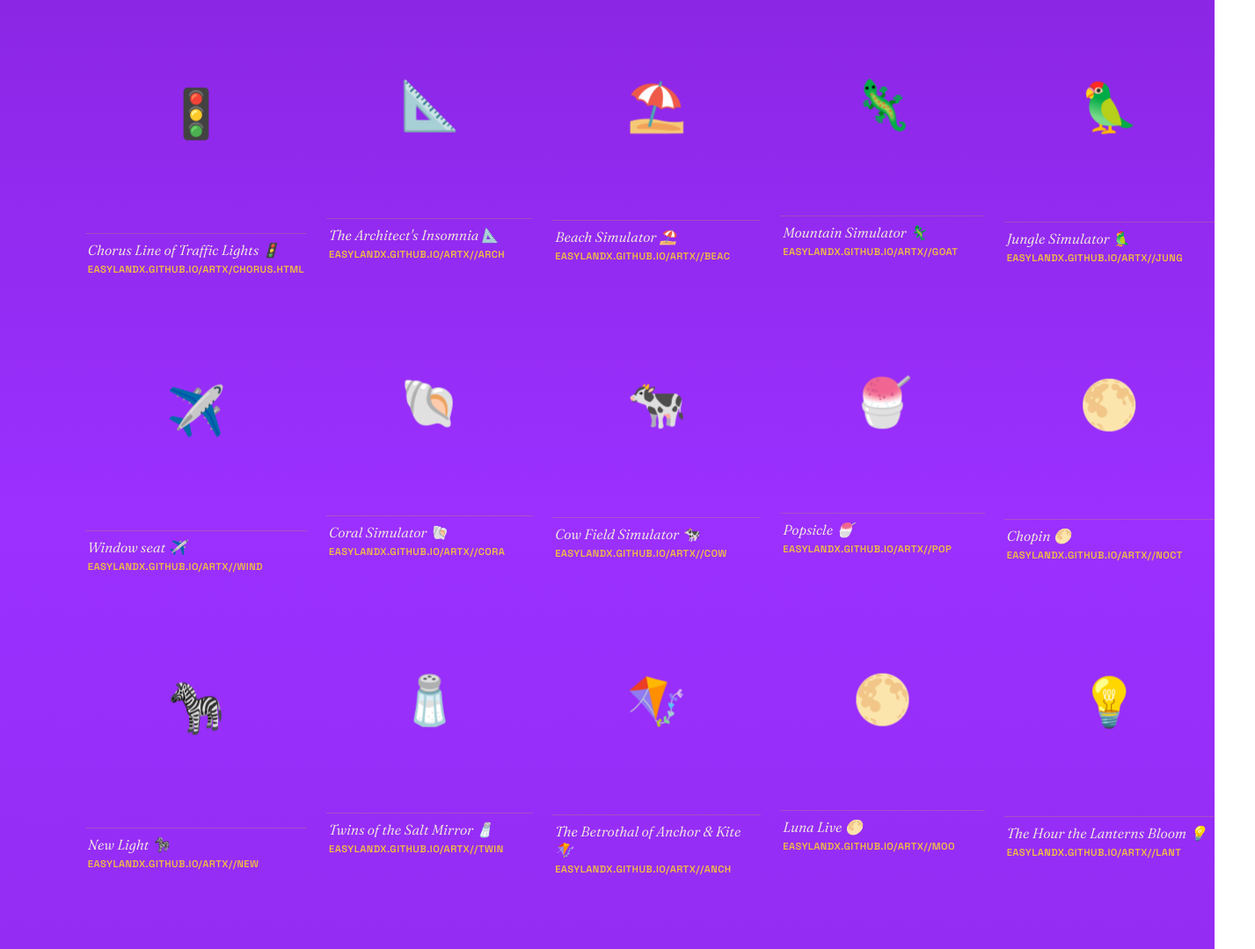
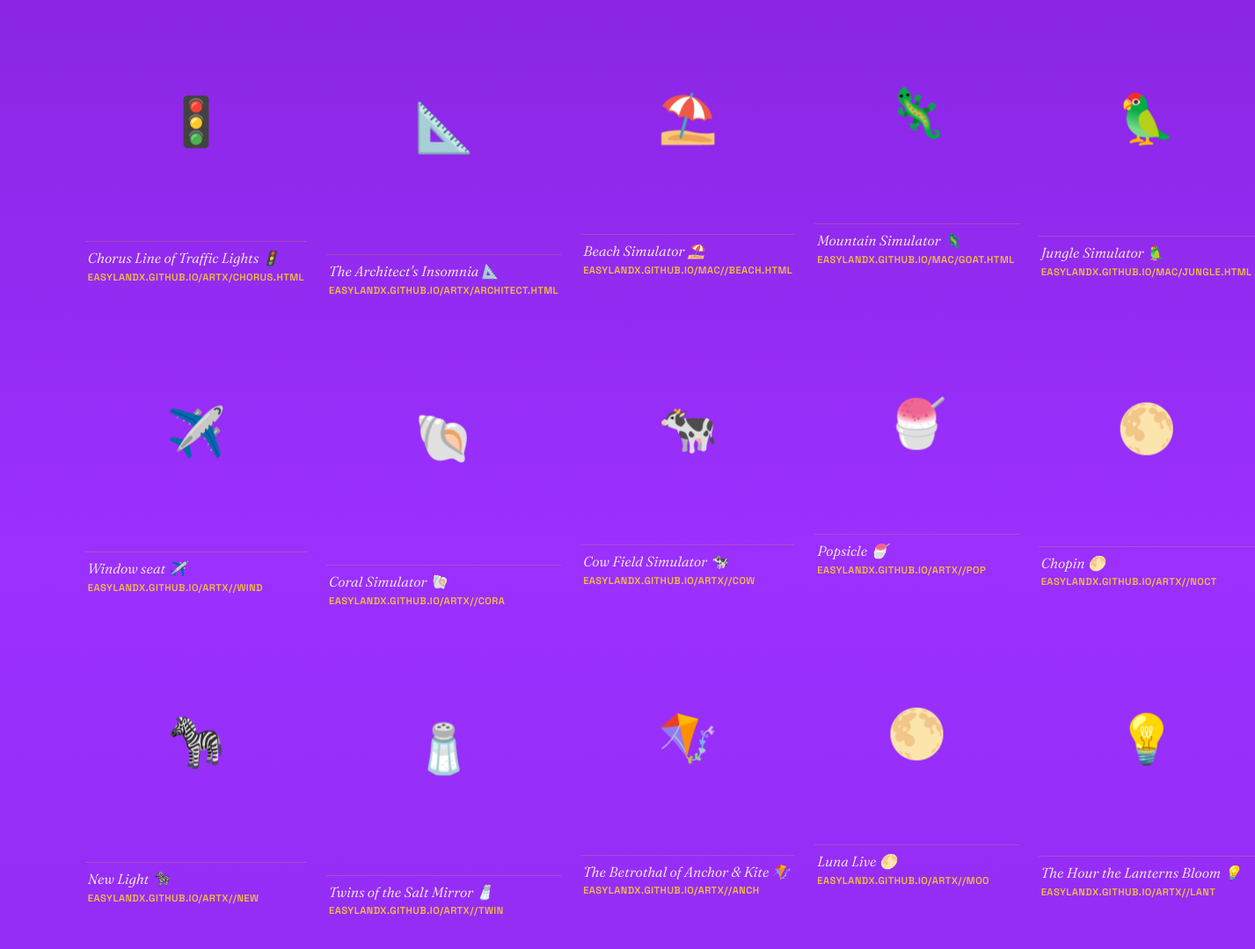
Before and after one commit to easylandx/artx, a plain HTML site: page index.html in a window 1280 px wide. Shown: the part 1376-2455 px from the top of the page at 88% size, 1427 px wide, since content can reach past the window. Drawn offline with Linux system fonts and the light colour scheme.

Commit message:
Update index.html

```diff
--- a/index.html
+++ b/index.html
@@ -392,42 +392,42 @@
     </div>
 
     <div class="piece">
-      <a class="frame linkframe" href="https://easylandx.github.io/artx//arch" target="_blank" rel="noopener">
+      <a class="frame linkframe" href="https://easylandx.github.io/artx/architect.html" target="_blank" rel="noopener">
         <div class="proj-emoji">📐</div>
       </a>
       <div class="plaque">
         <div class="ptitle">The Architect's Insomnia 📐</div>
-        <div class="pmeta">easylandx.github.io/artx//arch</div>
+        <div class="pmeta">easylandx.github.io/artx/architect.html</div>
       </div>
     </div>
 
     <div class="piece">
-      <a class="frame linkframe" href="https://easylandx.github.io/artx//beac" target="_blank" rel="noopener">
+      <a class="frame linkframe" href="https://easylandx.github.io/mac//beach.html" target="_blank" rel="noopener">
         <div class="proj-emoji">⛱️</div>
       </a>
       <div class="plaque">
         <div class="ptitle">Beach Simulator ⛱️</div>
-        <div class="pmeta">easylandx.github.io/artx//beac</div>
+        <div class="pmeta">easylandx.github.io/mac//beach.html</div>
       </div>
     </div>
 
     <div class="piece">
-      <a class="frame linkframe" href="https://easylandx.github.io/artx//goat" target="_blank" rel="noopener">
+      <a class="frame linkframe" href="https://easylandx.github.io/mac/goat.html" target="_blank" rel="noopener">
         <div class="proj-emoji">🦎</div>
       </a>
       <div class="plaque">
         <div class="ptitle">Mountain Simulator 🦎</div>
-        <div class="pmeta">easylandx.github.io/artx//goat</div>
+        <div class="pmeta">easylandx.github.io/mac/goat.html</div>
       </div>
     </div>
 
     <div class="piece">
-      <a class="frame linkframe" href="https://easylandx.github.io/artx//jung" target="_blank" rel="noopener">
+      <a class="frame linkframe" href="https://easylandx.github.io/mac/jungle.html" target="_blank" rel="noopener">
         <div class="proj-emoji">🦜</div>
       </a>
       <div class="plaque">
         <div class="ptitle">Jungle Simulator 🦜</div>
-        <div class="pmeta">easylandx.github.io/artx//jung</div>
+        <div class="pmeta">easylandx.github.io/mac/jungle.html</div>
       </div>
     </div>
 
```
